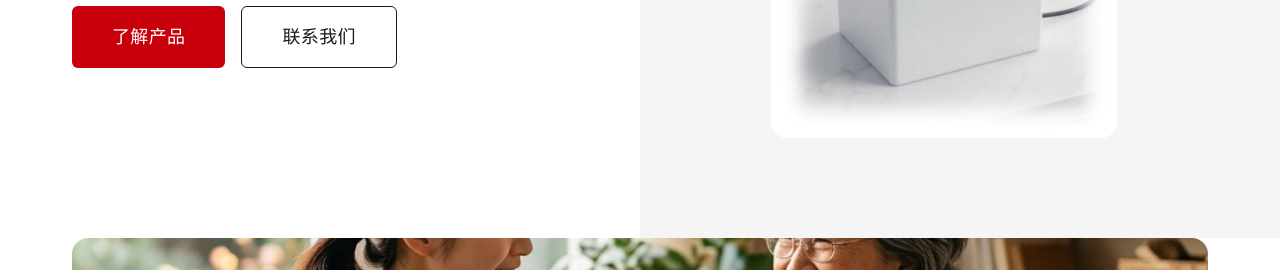
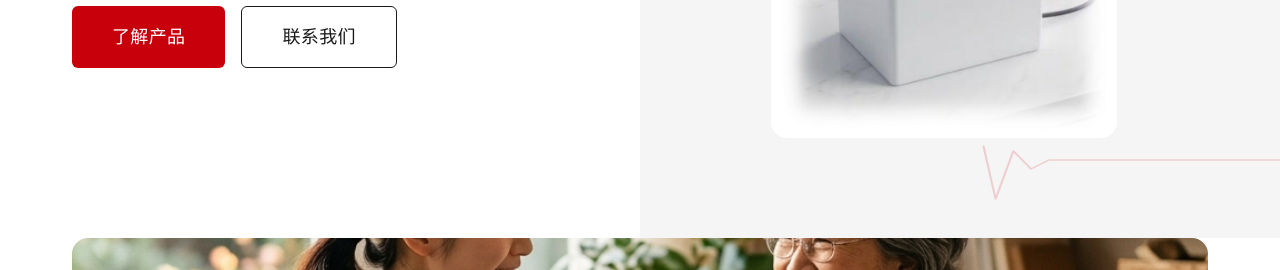
Before and after one commit to zzq12345-cq/xinjian-ai-website, a Nuxt app in the folder website/: page / in a window 1280 px wide. Shown: the part 486-756 px from the top of the page. Built offline with nearby package versions, Linux system fonts and the light colour scheme.

Commit message:
fix: 波形SVG从bg层移出为独立层级，位置改为top:45%避免被场景图遮挡

```diff
--- a/website/components/home/HeroSection.vue
+++ b/website/components/home/HeroSection.vue
@@ -5,11 +5,12 @@
       <div class="hero__bg-solid"></div>
       <!-- 品牌色竖条装饰 -->
       <div class="hero__accent-bar"></div>
-      <!-- 心音波形签名动画 — 贯穿背景的视觉记忆点 -->
-      <svg class="hero__waveform" viewBox="0 0 1440 200" preserveAspectRatio="none" xmlns="http://www.w3.org/2000/svg">
-        <path class="hero__waveform-path" d="M0,100 L200,100 L240,100 L260,60 L280,140 L300,30 L320,170 L340,80 L360,120 L380,100 L600,100 L640,100 L660,70 L680,130 L700,40 L720,160 L740,90 L760,110 L780,100 L1000,100 L1040,100 L1060,65 L1080,135 L1100,35 L1120,165 L1140,85 L1160,115 L1180,100 L1440,100" />
-      </svg>
     </div>
+
+    <!-- 心音波形签名动画 — 独立层级，不被内容遮挡 -->
+    <svg class="hero__waveform" viewBox="0 0 1440 200" preserveAspectRatio="none" xmlns="http://www.w3.org/2000/svg">
+      <path class="hero__waveform-path" d="M0,100 L200,100 L240,100 L260,60 L280,140 L300,30 L320,170 L340,80 L360,120 L380,100 L600,100 L640,100 L660,70 L680,130 L700,40 L720,160 L740,90 L760,110 L780,100 L1000,100 L1040,100 L1060,65 L1080,135 L1100,35 L1120,165 L1140,85 L1160,115 L1180,100 L1440,100" />
+    </svg>
 
     <div class="container hero__content">
       <div class="hero__text">
@@ -99,15 +100,16 @@ const localePath = useLocalePath()
   background: var(--brand-primary);
 }
 
-/* 心音波形 — 签名式视觉记忆点 */
+/* 心音波形 — 签名式视觉记忆点，独立于 bg 层 */
 .hero__waveform {
   position: absolute;
-  bottom: 20%;
+  top: 45%;
   left: 0;
   width: 100%;
   height: 120px;
   opacity: 0.15;
   pointer-events: none;
+  z-index: 0;
 }
 
 .hero__waveform-path {
```
